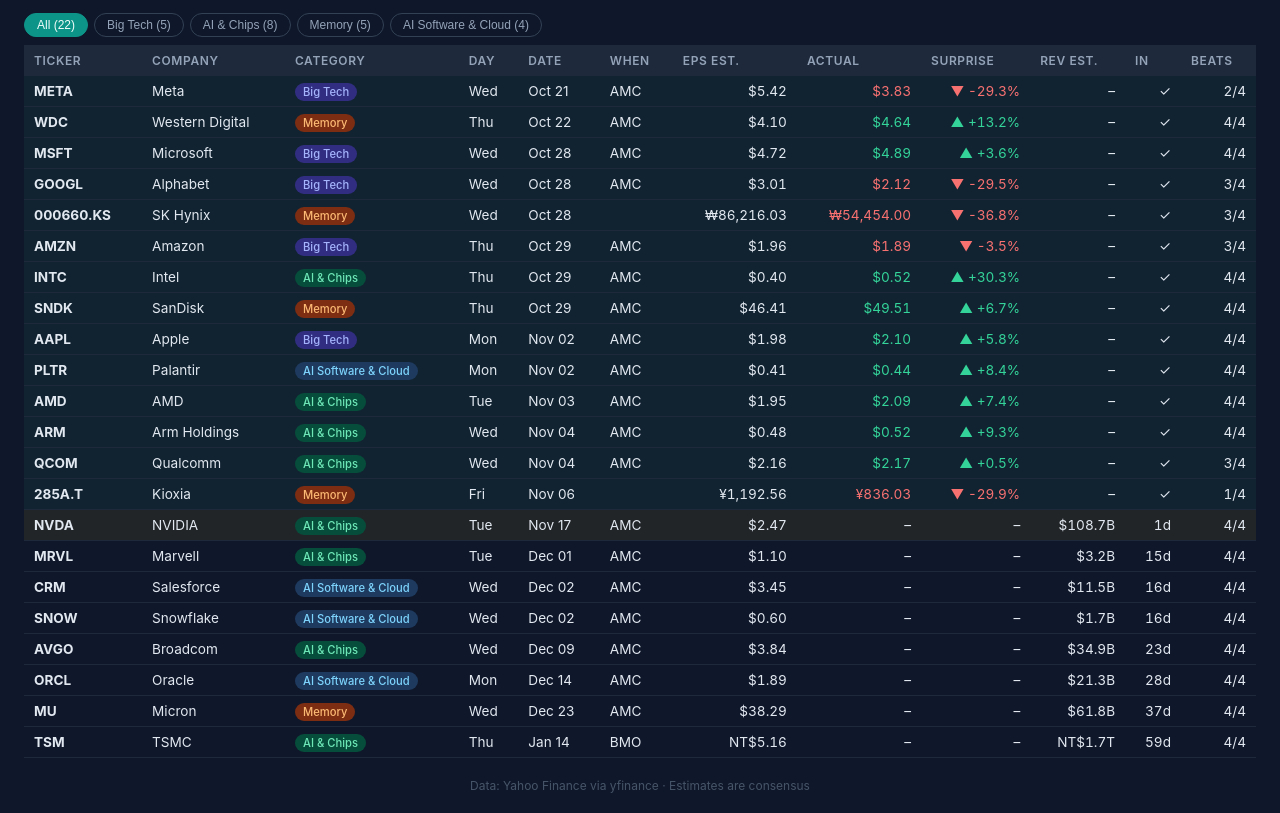
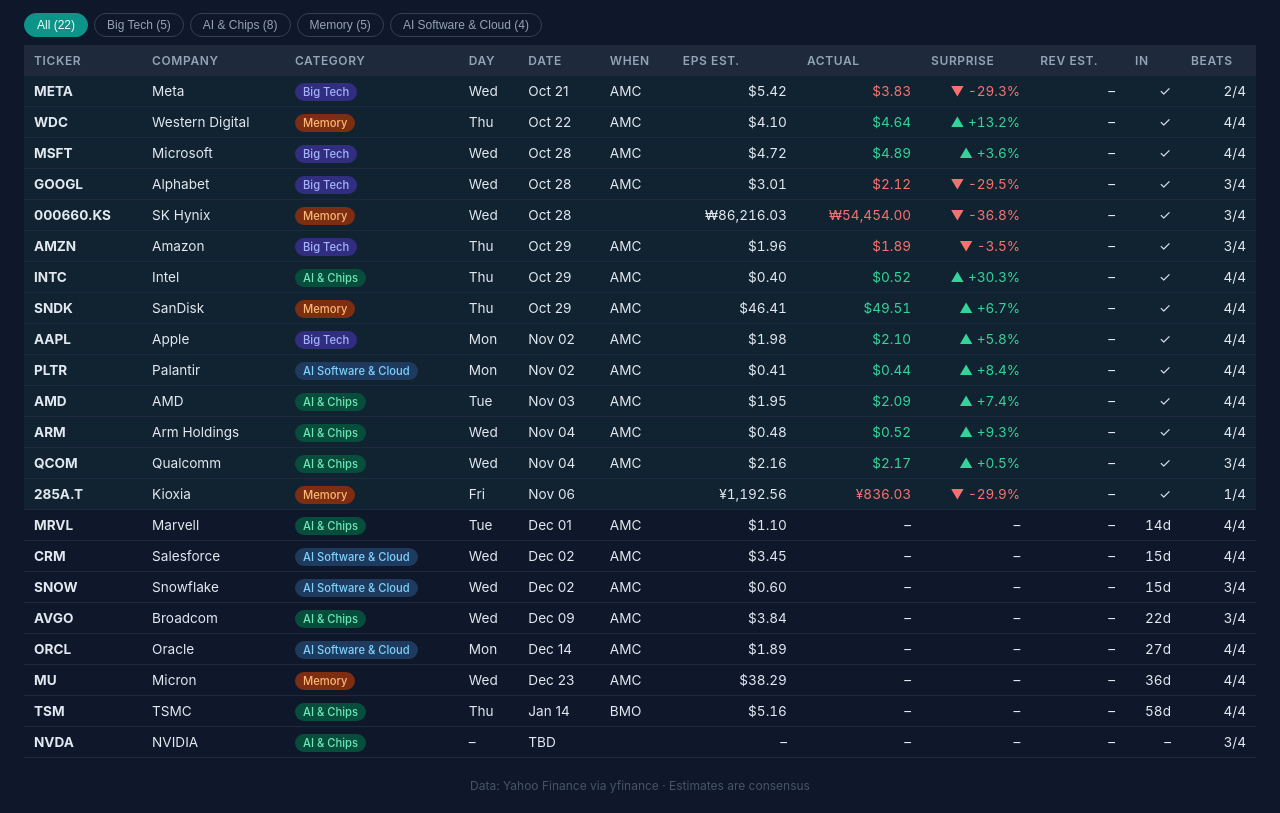
Before and after one commit to rosh-photo/earnings-calendar, a plain HTML site: page index.html in a window 1280 px wide. Shown: the part 67-880 px from the top of the page. Drawn offline with Linux system fonts and the light colour scheme.

Commit message:
Auto-refresh 2026-11-17 21:58 UTC

```diff
--- a/index.html
+++ b/index.html
@@ -41,7 +41,7 @@
 </head>
 <body>
 <h1>Earnings Calendar</h1>
-<p class="meta">Big Tech &middot; AI &amp; Chips &middot; Memory &middot; Updated Nov 16 2026 23:08 UTC</p>
+<p class="meta">Big Tech &middot; AI &amp; Chips &middot; Memory &middot; Updated Nov 17 2026 21:58 UTC</p>
 
 <div class="bar">
   <button class="btn on" onclick="filt('all')">All (22)</button>
@@ -64,7 +64,7 @@
   <th onclick="doSort(11)">Beats</th>
 </tr></thead>
 <tbody>
-<tr class="reported" data-cat="Big Tech" data-days="-14">
+<tr class="reported" data-cat="Big Tech" data-days="-15">
   <td><strong>AAPL</strong></td>
   <td>Apple</td>
   <td><span class="cat big-tech">Big Tech</span></td>
@@ -77,7 +77,7 @@
   <td class="num">–</td>
   <td class="num">✓</td>
   <td class="num">4/4</td>
-</tr><tr class="reported" data-cat="Big Tech" data-days="-19">
+</tr><tr class="reported" data-cat="Big Tech" data-days="-20">
   <td><strong>MSFT</strong></td>
   <td>Microsoft</td>
   <td><span class="cat big-tech">Big Tech</span></td>
@@ -90,7 +90,7 @@
   <td class="num">–</td>
   <td class="num">✓</td>
   <td class="num">4/4</td>
-</tr><tr class="reported" data-cat="Big Tech" data-days="-19">
+</tr><tr class="reported" data-cat="Big Tech" data-days="-20">
   <td><strong>GOOGL</strong></td>
   <td>Alphabet</td>
   <td><span class="cat big-tech">Big Tech</span></td>
@@ -103,7 +103,7 @@
   <td class="num">–</td>
   <td class="num">✓</td>
   <td class="num">3/4</td>
-</tr><tr class="reported" data-cat="Big Tech" data-days="-18">
+</tr><tr class="reported" data-cat="Big Tech" data-days="-19">
   <td><strong>AMZN</strong></td>
   <td>Amazon</td>
   <td><span class="cat big-tech">Big Tech</span></td>
@@ -116,7 +116,7 @@
   <td class="num">–</td>
   <td class="num">✓</td>
   <td class="num">3/4</td>
-</tr><tr class="reported" data-cat="Big Tech" data-days="-26">
+</tr><tr class="reported" data-cat="Big Tech" data-days="-27">
   <td><strong>META</strong></td>
   <td>Meta</td>
   <td><span class="cat big-tech">Big Tech</span></td>
@@ -129,20 +129,20 @@
   <td class="num">–</td>
   <td class="num">✓</td>
   <td class="num">2/4</td>
-</tr><tr class="soon" data-cat="AI & Chips" data-days="1">
+</tr><tr class="later" data-cat="AI & Chips" data-days="999">
   <td><strong>NVDA</strong></td>
   <td>NVIDIA</td>
   <td><span class="cat ai-chips">AI & Chips</span></td>
-  <td>Tue</td>
-  <td data-sort="2026-11-17">Nov 17</td>
-  <td>AMC</td>
-  <td class="num">$2.47</td>
+  <td>–</td>
+  <td data-sort="9999-99-99">TBD</td>
+  <td></td>
   <td class="num">–</td>
   <td class="num">–</td>
-  <td class="num">$108.7B</td>
-  <td class="num">1d</td>
-  <td class="num">4/4</td>
-</tr><tr class="mid" data-cat="AI & Chips" data-days="23">
+  <td class="num">–</td>
+  <td class="num">–</td>
+  <td class="num">–</td>
+  <td class="num">3/4</td>
+</tr><tr class="mid" data-cat="AI & Chips" data-days="22">
   <td><strong>AVGO</strong></td>
   <td>Broadcom</td>
   <td><span class="cat ai-chips">AI & Chips</span></td>
@@ -152,10 +152,10 @@
   <td class="num">$3.84</td>
   <td class="num">–</td>
   <td class="num">–</td>
-  <td class="num">$34.9B</td>
-  <td class="num">23d</td>
-  <td class="num">4/4</td>
-</tr><tr class="reported" data-cat="AI & Chips" data-days="-13">
+  <td class="num">–</td>
+  <td class="num">22d</td>
+  <td class="num">3/4</td>
+</tr><tr class="reported" data-cat="AI & Chips" data-days="-14">
   <td><strong>AMD</strong></td>
   <td>AMD</td>
   <td><span class="cat ai-chips">AI & Chips</span></td>
@@ -168,7 +168,7 @@
   <td class="num">–</td>
   <td class="num">✓</td>
   <td class="num">4/4</td>
-</tr><tr class="reported" data-cat="AI & Chips" data-days="-12">
+</tr><tr class="reported" data-cat="AI & Chips" data-days="-13">
   <td><strong>ARM</strong></td>
   <td>Arm Holdings</td>
   <td><span class="cat ai-chips">AI & Chips</span></td>
@@ -181,20 +181,20 @@
   <td class="num">–</td>
   <td class="num">✓</td>
   <td class="num">4/4</td>
-</tr><tr class="later" data-cat="AI & Chips" data-days="59">
+</tr><tr class="later" data-cat="AI & Chips" data-days="58">
   <td><strong>TSM</strong></td>
   <td>TSMC</td>
   <td><span class="cat ai-chips">AI & Chips</span></td>
   <td>Thu</td>
   <td data-sort="2027-01-14">Jan 14</td>
   <td>BMO</td>
-  <td class="num">NT$5.16</td>
+  <td class="num">$5.16</td>
   <td class="num">–</td>
   <td class="num">–</td>
-  <td class="num">NT$1.7T</td>
-  <td class="num">59d</td>
+  <td class="num">–</td>
+  <td class="num">58d</td>
   <td class="num">4/4</td>
-</tr><tr class="reported" data-cat="AI & Chips" data-days="-18">
+</tr><tr class="reported" data-cat="AI & Chips" data-days="-19">
   <td><strong>INTC</strong></td>
   <td>Intel</td>
   <td><span class="cat ai-chips">AI & Chips</span></td>
@@ -207,7 +207,7 @@
   <td class="num">–</td>
   <td class="num">✓</td>
   <td class="num">4/4</td>
-</tr><tr class="reported" data-cat="AI & Chips" data-days="-12">
+</tr><tr class="reported" data-cat="AI & Chips" data-days="-13">
   <td><strong>QCOM</strong></td>
   <td>Qualcomm</td>
   <td><span class="cat ai-chips">AI & Chips</span></td>
@@ -220,7 +220,7 @@
   <td class="num">–</td>
   <td class="num">✓</td>
   <td class="num">3/4</td>
-</tr><tr class="mid" data-cat="AI & Chips" data-days="15">
+</tr><tr class="mid" data-cat="AI & Chips" data-days="14">
   <td><strong>MRVL</strong></td>
   <td>Marvell</td>
   <td><span class="cat ai-chips">AI & Chips</span></td>
@@ -230,10 +230,10 @@
   <td class="num">$1.10</td>
   <td class="num">–</td>
   <td class="num">–</td>
-  <td class="num">$3.2B</td>
-  <td class="num">15d</td>
+  <td class="num">–</td>
+  <td class="num">14d</td>
   <td class="num">4/4</td>
-</tr><tr class="later" data-cat="Memory" data-days="37">
+</tr><tr class="later" data-cat="Memory" data-days="36">
   <td><strong>MU</strong></td>
   <td>Micron</td>
   <td><span class="cat memory">Memory</span></td>
@@ -243,10 +243,10 @@
   <td class="num">$38.29</td>
   <td class="num">–</td>
   <td class="num">–</td>
-  <td class="num">$61.8B</td>
-  <td class="num">37d</td>
+  <td class="num">–</td>
+  <td class="num">36d</td>
   <td class="num">4/4</td>
-</tr><tr class="reported" data-cat="Memory" data-days="-19">
+</tr><tr class="reported" data-cat="Memory" data-days="-20">
   <td><strong>000660.KS</strong></td>
   <td>SK Hynix</td>
   <td><span class="cat memory">Memory</span></td>
@@ -259,7 +259,7 @@
   <td class="num">–</td>
   <td class="num">✓</td>
   <td class="num">3/4</td>
-</tr><tr class="reported" data-cat="Memory" data-days="-25">
+</tr><tr class="reported" data-cat="Memory" data-days="-26">
   <td><strong>WDC</strong></td>
   <td>Western Digital</td>
   <td><span class="cat memory">Memory</span></td>
@@ -272,7 +272,7 @@
   <td class="num">–</td>
   <td class="num">✓</td>
   <td class="num">4/4</td>
-</tr><tr class="reported" data-cat="Memory" data-days="-18">
+</tr><tr class="reported" data-cat="Memory" data-days="-19">
   <td><strong>SNDK</strong></td>
   <td>SanDisk</td>
   <td><span class="cat memory">Memory</span></td>
@@ -285,7 +285,7 @@
   <td class="num">–</td>
   <td class="num">✓</td>
   <td class="num">4/4</td>
-</tr><tr class="reported" data-cat="Memory" data-days="-10">
+</tr><tr class="reported" data-cat="Memory" data-days="-11">
   <td><strong>285A.T</strong></td>
   <td>Kioxia</td>
   <td><span class="cat memory">Memory</span></td>
@@ -298,7 +298,7 @@
   <td class="num">–</td>
   <td class="num">✓</td>
   <td class="num">1/4</td>
-</tr><tr class="mid" data-cat="AI Software & Cloud" data-days="16">
+</tr><tr class="mid" data-cat="AI Software & Cloud" data-days="15">
   <td><strong>CRM</strong></td>
   <td>Salesforce</td>
   <td><span class="cat ai-software-cloud">AI Software & Cloud</span></td>
@@ -308,10 +308,10 @@
   <td class="num">$3.45</td>
   <td class="num">–</td>
   <td class="num">–</td>
-  <td class="num">$11.5B</td>
-  <td class="num">16d</td>
+  <td class="num">–</td>
+  <td class="num">15d</td>
   <td class="num">4/4</td>
-</tr><tr class="mid" data-cat="AI Software & Cloud" data-days="28">
+</tr><tr class="mid" data-cat="AI Software & Cloud" data-days="27">
   <td><strong>ORCL</strong></td>
   <td>Oracle</td>
   <td><span class="cat ai-software-cloud">AI Software & Cloud</span></td>
@@ -321,10 +321,10 @@
   <td class="num">$1.89</td>
   <td class="num">–</td>
   <td class="num">–</td>
-  <td class="num">$21.3B</td>
-  <td class="num">28d</td>
+  <td class="num">–</td>
+  <td class="num">27d</td>
   <td class="num">4/4</td>
-</tr><tr class="mid" data-cat="AI Software & Cloud" data-days="16">
+</tr><tr class="mid" data-cat="AI Software & Cloud" data-days="15">
   <td><strong>SNOW</strong></td>
   <td>Snowflake</td>
   <td><span class="cat ai-software-cloud">AI Software & Cloud</span></td>
@@ -334,10 +334,10 @@
   <td class="num">$0.60</td>
   <td class="num">–</td>
   <td class="num">–</td>
-  <td class="num">$1.7B</td>
-  <td class="num">16d</td>
-  <td class="num">4/4</td>
-</tr><tr class="reported" data-cat="AI Software & Cloud" data-days="-14">
+  <td class="num">–</td>
+  <td class="num">15d</td>
+  <td class="num">3/4</td>
+</tr><tr class="reported" data-cat="AI Software & Cloud" data-days="-15">
   <td><strong>PLTR</strong></td>
   <td>Palantir</td>
   <td><span class="cat ai-software-cloud">AI Software & Cloud</span></td>
```
